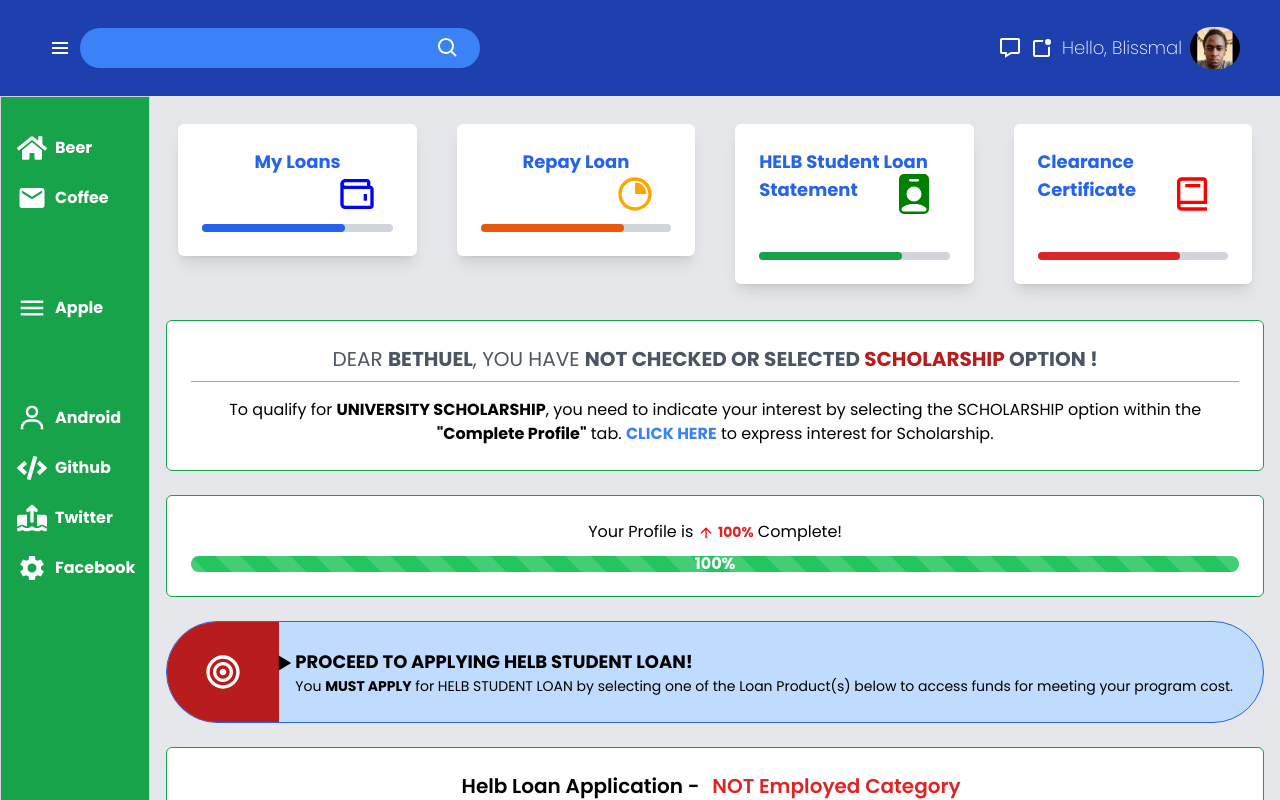
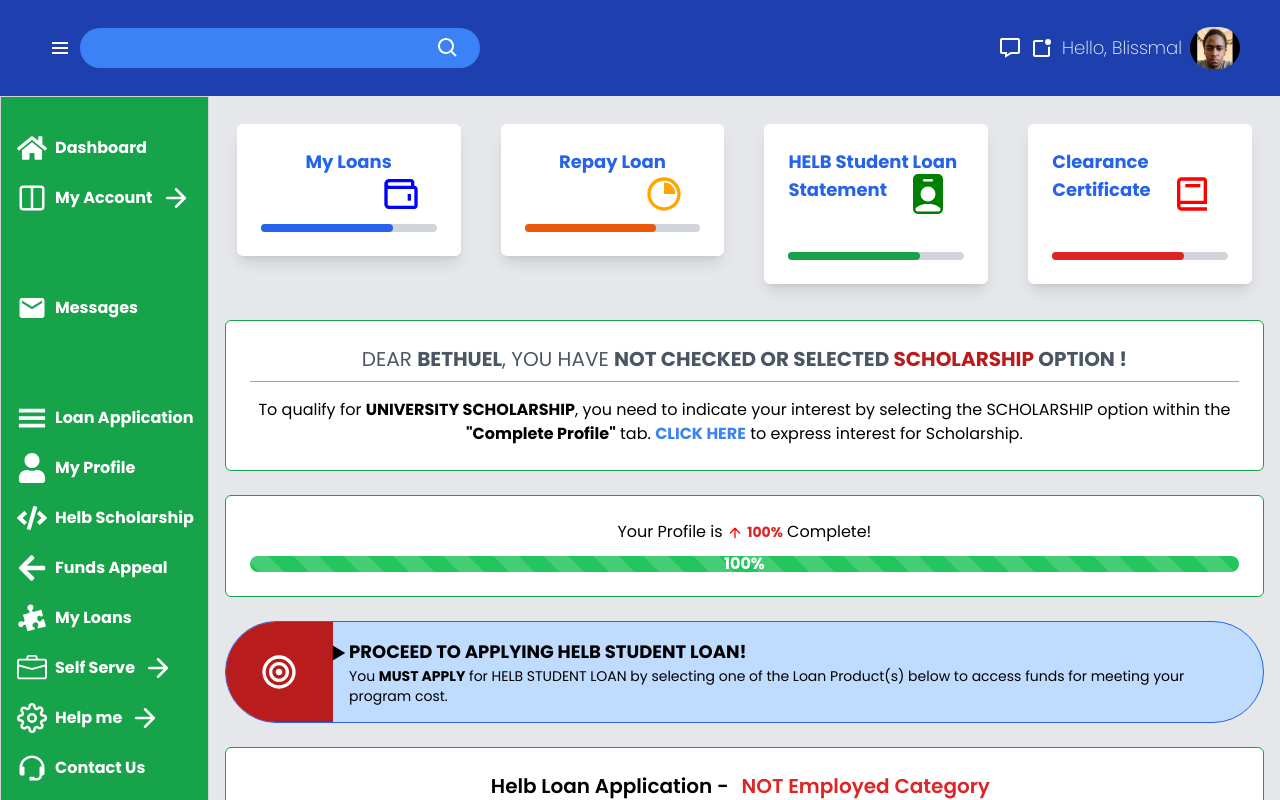
Before and after one commit to Blissmal/helbLike-tailwind, a React (Vite) app: page / in a window 1280 px wide. Both pictures are taken after a click on the icon 60 px from the left and 48 px from the top of the page. Shown: the top 800 px of the page. Built offline with nearby package versions, Linux system fonts and the light colour scheme.

Commit message:
fixed toggle issues on float left

```diff
--- a/src/App.jsx
+++ b/src/App.jsx
@@ -7,6 +7,7 @@ import Loader from "./components/Loader";
 import Loans from "./pages/loans/Loans";
 import ViewLoansTab from "./pages/loans/ViewLoansTab";
 import Footer from "./components/Footer";
+import menuItems from "./items/menuItems";
 
 const App = () => {
   const [toggle, setToggle] = useState(false);
@@ -33,7 +34,7 @@ const App = () => {
       <div className="w-full flex flex-col font-poppins overflow-hidden">
         <Nav setToggle={setToggle} />
         <div className="mt-0 flex bg-gray-200">
-          <FloatLeft toggle={toggle} />
+          <FloatLeft toggle={toggle} menuItems={menuItems}/>
           <div className="flex-1 overflow-x-hidden">
             <Routes>
               <Route path="/" element={<Home />} />
--- a/src/components/FloatLeft.jsx
+++ b/src/components/FloatLeft.jsx
@@ -1,41 +1,9 @@
 import { useState } from "react";
-import { FaCode, FaHome } from "react-icons/fa";
-import propTypes from "prop-types";
+import PropTypes from "prop-types";
 import { Link } from "react-router-dom";
-import { FaArrowUpFromGroundWater } from "react-icons/fa6";
-import { MdEmail, MdMenu, MdSettings } from "react-icons/md";
-import { BiUser } from "react-icons/bi";
 
-const FloatLeft = ({ toggle }) => {
+const FloatLeft = ({ toggle, menuItems }) => {
   const [selected, setSelected] = useState(null);
-
-  const icons = [
-    { icon: <FaHome size={30} color="white" />,
-      label: "Beer",
-      link: "/"
-    },
-    {
-      icon: <MdEmail size={30} color="white" />,
-      label: "Coffee",
-      link: "/loans",
-    },
-    { icon: <MdMenu size={30} color="white" />,
-      label: "Apple"
-    },
-    { icon: <BiUser size={30} color="white" />,
-      label: "Android"
-    },
-    { icon: <FaCode size={30} color="white" />,
-      label: "Github"
-    },
-    {
-      icon: <FaArrowUpFromGroundWater size={30} color="white" />,
-      label: "Twitter",
-    },
-    { icon: <MdSettings size={30} color="white" />,
-      label: "Facebook",
-    },
-  ];
 
   const handleClick = (index) => {
     setSelected(index);
@@ -48,25 +16,30 @@ const FloatLeft = ({ toggle }) => {
       } sm:block`}
     >
       <ul className="list-none h-screen">
-        {icons.map((item, index) => (
+        {menuItems.map((item, index) => (
           <li
             key={index}
             className={`flex ${
-                (index === 2 || index === 3) ? "mt-20" : "mt-5"
+              (index === 2 || index === 3) ? "mt-20" : "mt-5"
             } gap-2 pr-3 items-center border-r-2 ${
-              selected === index ? " border-red-600" : "border-green-600"
+              selected === index ? "border-red-600" : "border-green-600"
             } transition-border duration-200`}
             onClick={() => handleClick(index)}
           >
-            <Link to={item.link} className="flex items-center gap-2">
+            <Link
+              to={item.link || "#"}
+              className="flex justify-between items-center gap-2"
+              aria-label={item.label}
+            >
               <span>{item.icon}</span>
               {toggle && (
                 <span
-                  className={`font-bold ${
+                  className={`items-center flex gap-2 font-bold ${
                     selected === index ? "text-red-600" : "text-white"
                   } transition-colors duration-300`}
                 >
                   {item.label}
+                  {item.iconalt && <span className="text-red-600">{item.iconalt}</span>}
                 </span>
               )}
             </Link>
@@ -76,8 +49,17 @@ const FloatLeft = ({ toggle }) => {
     </div>
   );
 };
+
 FloatLeft.propTypes = {
-  toggle: propTypes.bool,
+  toggle: PropTypes.bool.isRequired,
+  menuItems: PropTypes.arrayOf(
+    PropTypes.shape({
+      icon: PropTypes.element.isRequired,
+      label: PropTypes.string.isRequired,
+      link: PropTypes.string,
+      iconalt: PropTypes.element,
+    })
+  ).isRequired,
 };
 
 export default FloatLeft;
--- /dev/null
+++ b/src/items/menuItems.jsx
@@ -0,0 +1,81 @@
+import {
+    FaHome, FaUser, FaCode, FaArrowLeft,
+} from "react-icons/fa";
+import {
+  MdEmail
+} from "react-icons/md";
+import {
+  GiHamburgerMenu, GiJigsawPiece
+} from "react-icons/gi";
+import {
+  FiColumns, FiSettings, FiArrowRight
+} from "react-icons/fi";
+import {
+  BsBriefcase
+} from "react-icons/bs";
+import {
+  BiSupport
+} from "react-icons/bi";
+
+const menuItems = [
+  {
+    icon: <FaHome size={30} color="white" />,
+    label: "Dashboard",
+    link: "/dashboard",
+  },
+  {
+    icon: <FiColumns size={30} color="white" />,
+    label: "My Account",
+    link: "/my-account",
+    iconalt: <FiArrowRight size={30} color="white" />,
+  },
+  {
+    icon: <MdEmail size={30} color="white" />,
+    label: "Messages",
+    link: "/messages",
+  },
+  {
+    icon: <GiHamburgerMenu size={30} color="white" />,
+    label: "Loan Application",
+    link: "/loan-application",
+  },
+  {
+    icon: <FaUser size={30} color="white" />,
+    label: "My Profile",
+    link: "/my-profile",
+  },
+  {
+    icon: <FaCode size={30} color="white" />,
+    label: "Helb Scholarship",
+    link: "/helb-scholarship",
+  },
+  {
+    icon: <FaArrowLeft size={30} color="white" />,
+    label: "Funds Appeal",
+    link: "/funds-appeal",
+  },
+  {
+    icon: <GiJigsawPiece size={30} color="white" />,
+    label: "My Loans",
+    link: "/my-loans",
+  },
+  {
+    icon: <BsBriefcase size={30} color="white" />,
+    label: "Self Serve",
+    link: "/self-serve",
+    iconalt: <FiArrowRight size={30} color="white" />,
+  },
+  {
+    icon: <FiSettings size={30} color="white" />,
+    label: "Help me",
+    link: "/help-me",
+    iconalt: <FiArrowRight size={30} color="white" />,
+  },
+  {
+    icon: <BiSupport size={30} color="white" />,
+    label: "Contact Us",
+    link: "/contact-us",
+  },
+];
+
+export default menuItems;
```
